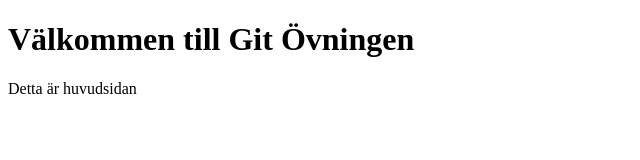
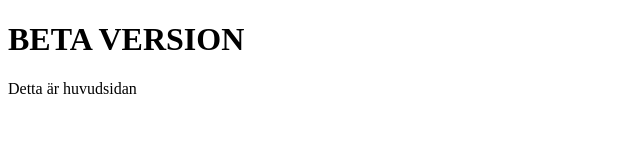
Before and after one commit to moodyambr/git-ovning-from-demo.txt, a plain HTML site: page index.html in a window 1280 px wide. Shown: the whole page, without its empty margins (0-640 px from the left). Drawn offline with Linux system fonts and the light colour scheme.

Commit message:
Beta: Ändrade titeln till BETA VERSION

```diff
--- a/index.html
+++ b/index.html
@@ -6,7 +6,7 @@
     <title>Git Övning</title>
 </head>
 <body>
-    <h1>Välkommen till Git Övningen</h1>
+    <h1>BETA VERSION</h1>
     <p>Detta är huvudsidan</p>
 </body>
 </html>
```
